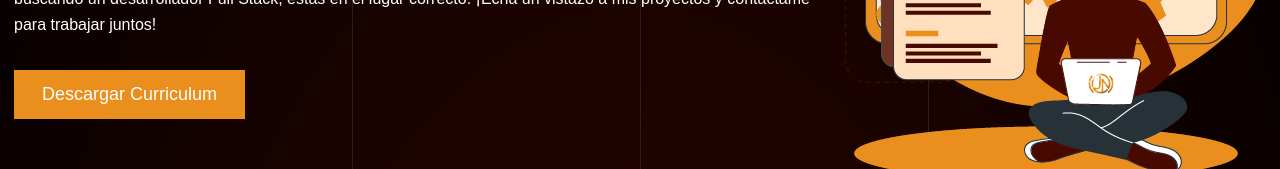
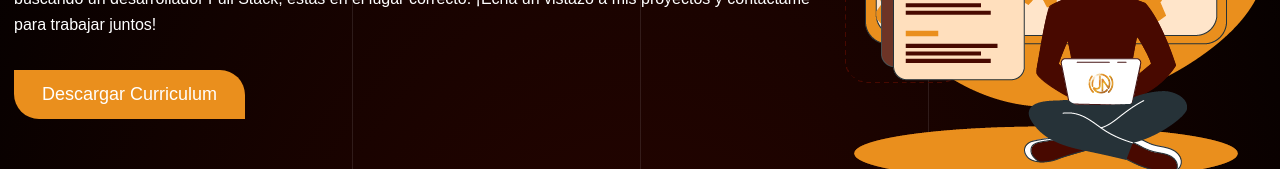
Before and after one commit to jhorman9/portafolio-2024-06, a React (Vite) app: page / in a window 1280 px wide. Shown: the part 392-561 px from the top of the page. Built offline with nearby package versions, Linux system fonts and the light colour scheme.

Commit message:
ajustando

```diff
--- a/src/styles/index.css
+++ b/src/styles/index.css
@@ -51,11 +51,11 @@ button.btn-primary{
   font-size: 18px;
   outline: none;
   border: none;
-  border-radius: 0 25px;
   -webkit-border-radius: 0 25px;
   -moz-border-radius: 0 25px;
   -ms-border-radius: 0 25px;
   -o-border-radius: 0 25px;
+  border-radius: 0 25px;
 }
 
 button.btn-primary:hover{
```
